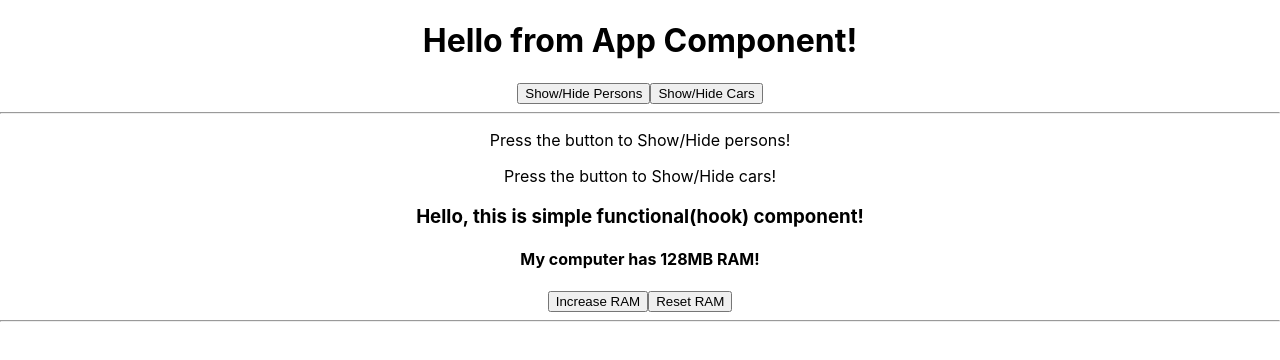
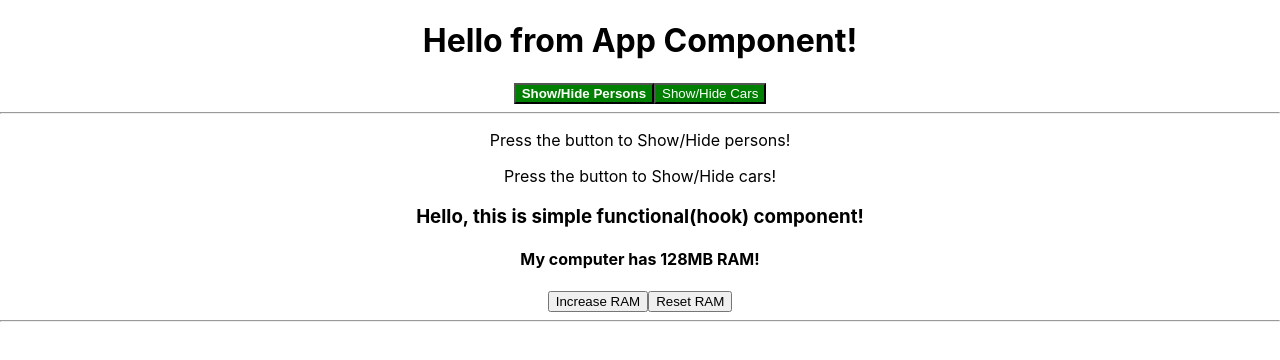
Before and after one commit to iliyanBachiyski/React-The-Complete-Guide, a React (Create React App) app: page / in a window 1280 px wide. Shown: the top 360 px of the page. Built offline with nearby package versions, Linux system fonts and the light colour scheme.

Commit message:
Introduce dynamic style changing(using styles and classes)

```diff
--- a/src/App.css
+++ b/src/App.css
@@ -1,3 +1,32 @@
 .App {
   text-align: center;
 }
+
+.button {
+  color: white;
+}
+
+.red {
+  background-color: red;
+}
+
+.red-bold {
+  font-weight: 50;
+}
+
+.yellow {
+  background-color: yellow;
+  color: black;
+}
+
+.yellow-bold {
+  font-weight: 300;
+}
+
+.green {
+  background-color: green;
+}
+
+.green-bold {
+  font-weight: 700;
+}
--- a/src/App.js
+++ b/src/App.js
@@ -69,6 +69,20 @@ class App extends Component {
   };
 
   render() {
+    const style = {
+      backgroundColor: "green",
+      color: "white"
+    };
+    const classes = ["button"];
+    if (this.state.persons.length <= 1) {
+      classes.push("red", "red-bold");
+    }
+    if (this.state.persons.length === 2) {
+      classes.push("yellow", "yellow-bold");
+    }
+    if (this.state.persons.length >= 3) {
+      classes.push("green", "green-bold");
+    }
     let cars = null;
     if (this.state.showCars) {
       cars = (
@@ -78,6 +92,7 @@ class App extends Component {
           })}
         </div>
       );
+      style.backgroundColor = "red";
     } else {
       cars = (
         <div>
@@ -88,8 +103,15 @@ class App extends Component {
     return (
       <div className="App">
         <h1>{this.state.title}</h1>
-        <button onClick={this.tooglePersonHandler}>Show/Hide Persons</button>
-        <button onClick={this.toogleCarsHandler}>Show/Hide Cars</button>
+        <button
+          className={classes.join(" ")}
+          onClick={this.tooglePersonHandler}
+        >
+          Show/Hide Persons
+        </button>
+        <button style={style} onClick={this.toogleCarsHandler}>
+          Show/Hide Cars
+        </button>
         <hr />
         {this.state.showPersons ? (
           <div>
```
